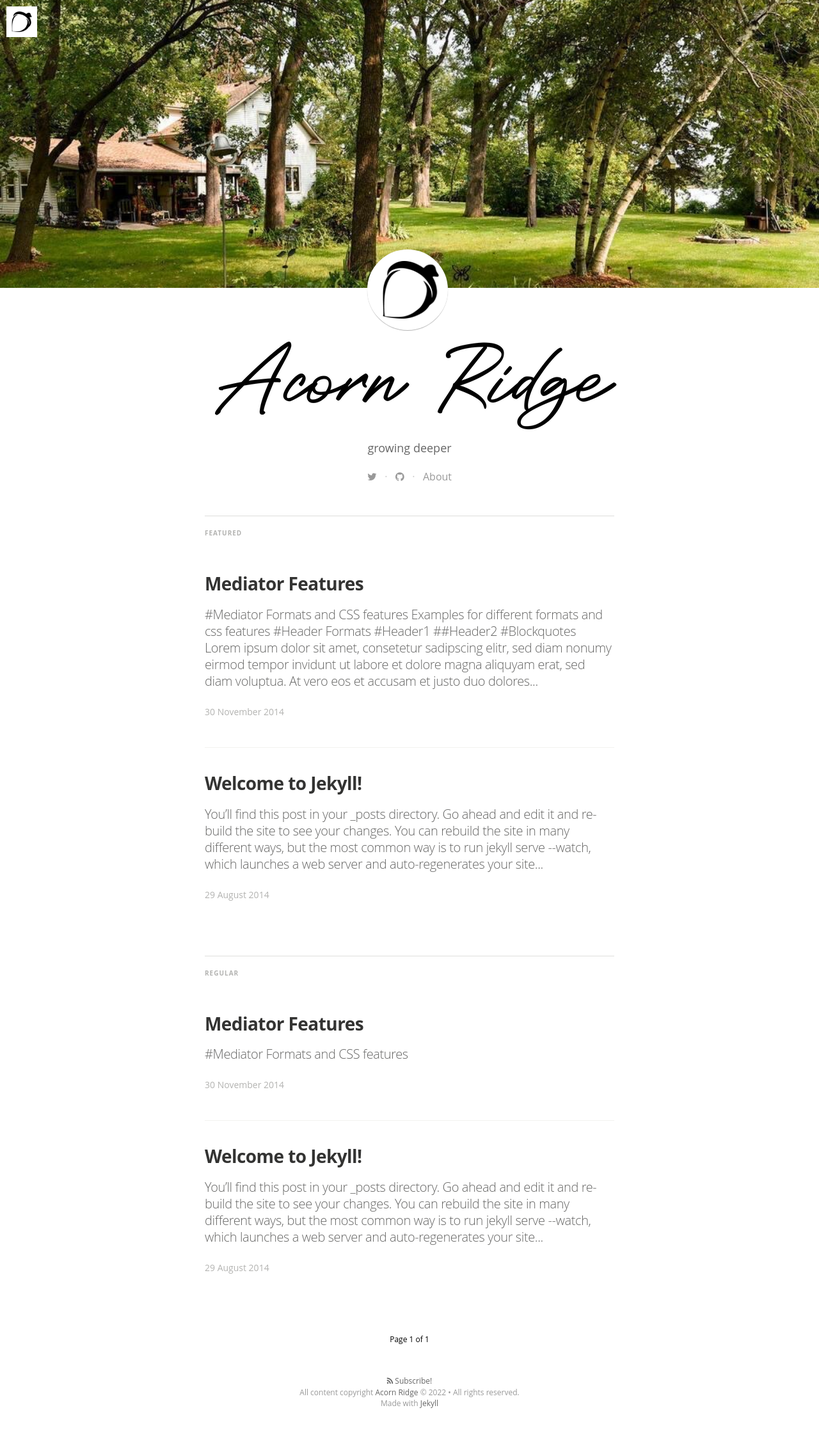
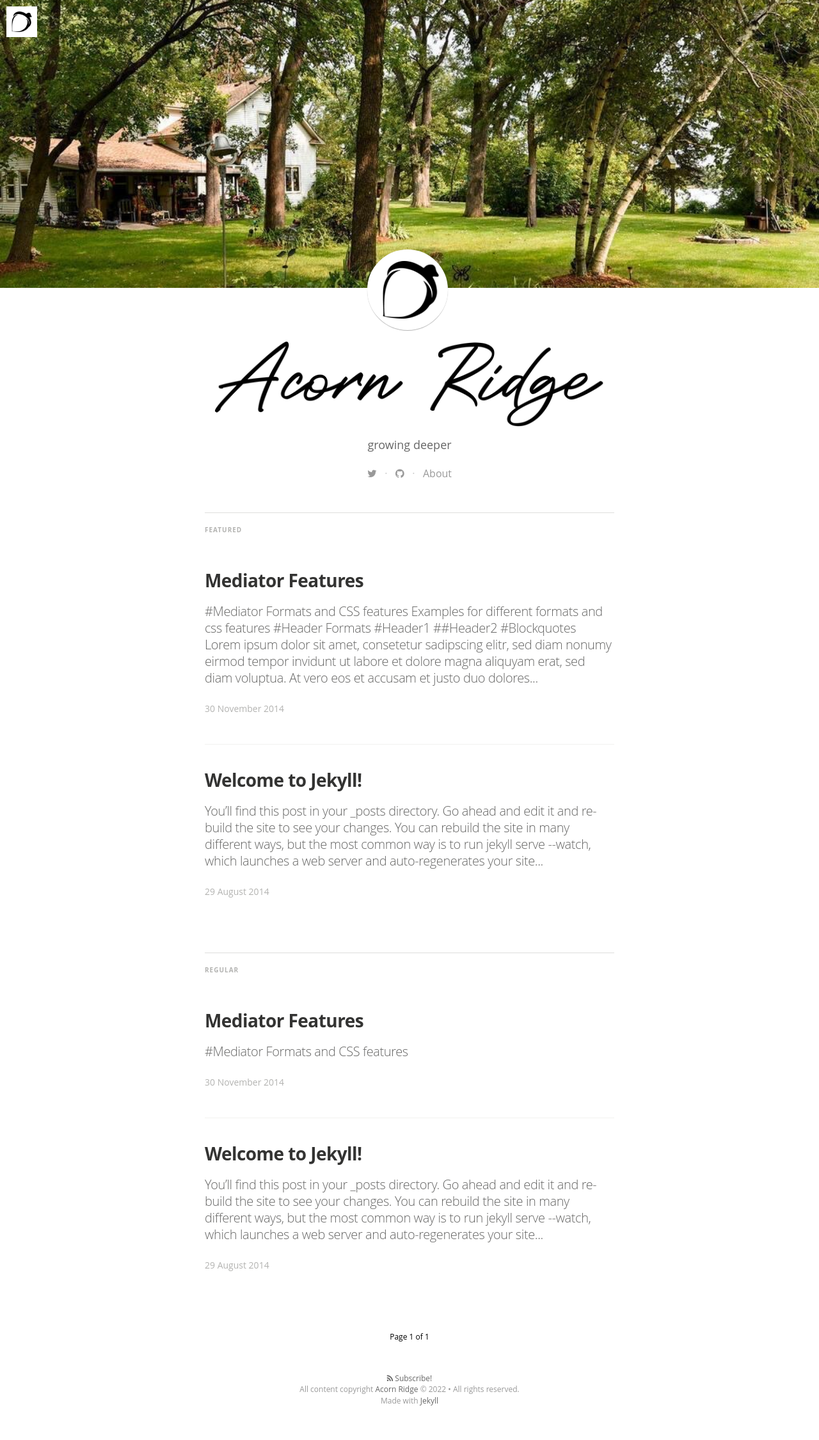
Before and after one commit to joebuhlig/acornridge.co, a Jekyll site: the page built from index.html, in a window 1280 px wide. Shown: the whole page at 64% size. Built offline with Jekyll 4.4.1, drawn with Linux system fonts in a browser that asks for light colours; nearby versions of some CDN libraries; some web fonts are replaced; the list of posts is cut into pages by our own code.

Commit message:
add width to name img

```diff
--- a/css/main.sass
+++ b/css/main.sass
@@ -113,6 +113,8 @@ body
     line-height: 50px
     word-break: break-word
     color: #333
+    img
+      max-width: 100%
   .blog-description
     margin: 0 0 20px
     padding: 0 $rs*2
```
